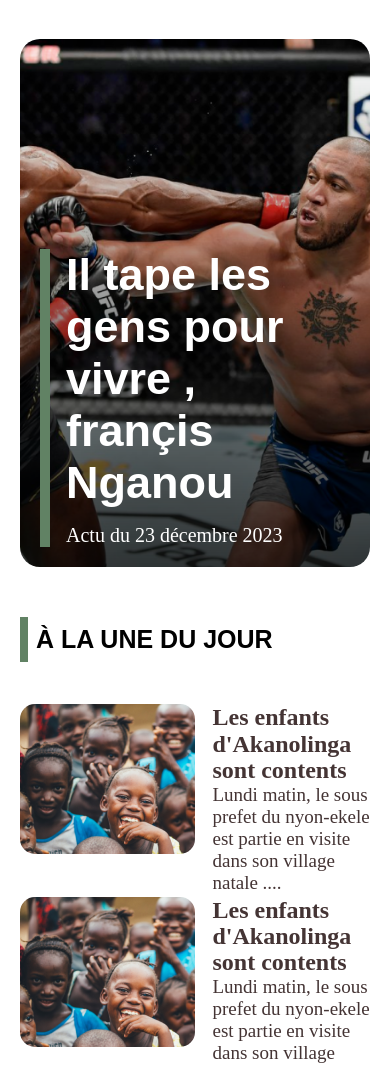
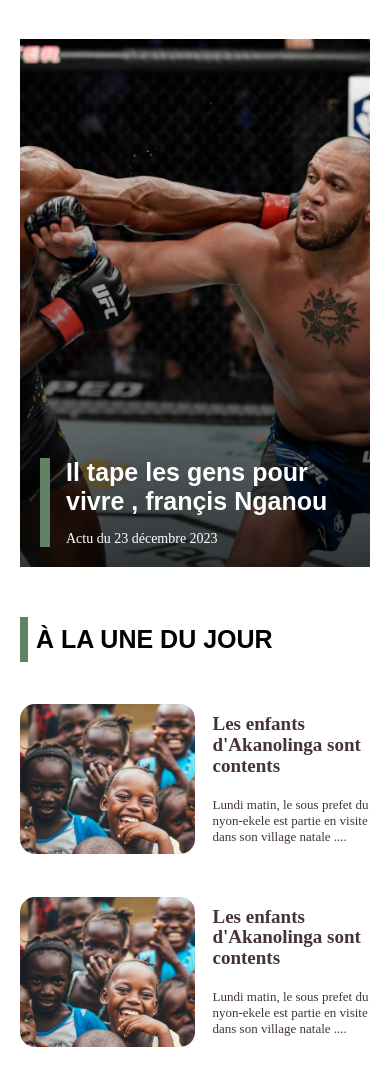
Before and after one commit to Worketyamo-Students/Ahmed_Canal2_BootCamp, a plain HTML site: page index.html in a window 390 px wide. Shown: the part 71-1136 px from the top of the page. Drawn offline with nearby package versions, Linux system fonts and the light colour scheme; a web font is replaced by a local one.

Commit message:
media a 640 1

```diff
--- a/Assets/Css/index.css
+++ b/Assets/Css/index.css
@@ -286,6 +286,15 @@ ion-icon:active {
     .francis_actu {
         width: 100%;
         height: 55rem;
+        border-radius: 0;
+    }
+
+    .francis_actu .text h2{
+        font-size: 2.5rem;
+    }
+
+    .francis_actu .text span{
+        font-size: 1.4rem;
     }
 
     .francis_article {
@@ -294,4 +303,12 @@ ion-icon:active {
         margin-top: 5rem;
         padding: 0;
     }
+
+    .francis_article_one_text h3 {
+        font-size: 1.9rem;
+    }
+
+    .francis_article_one_text span{
+        font-size: 1.3rem;
+    }
 }
```
